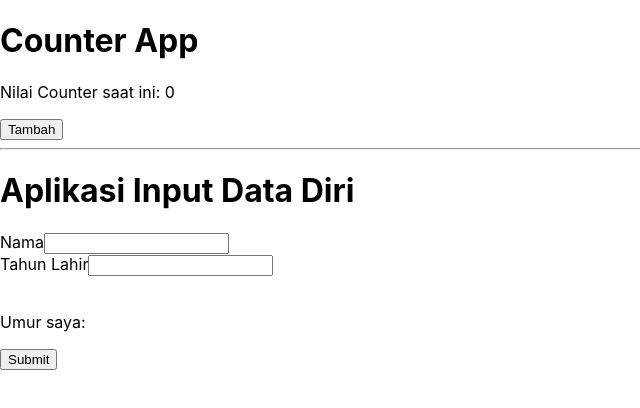
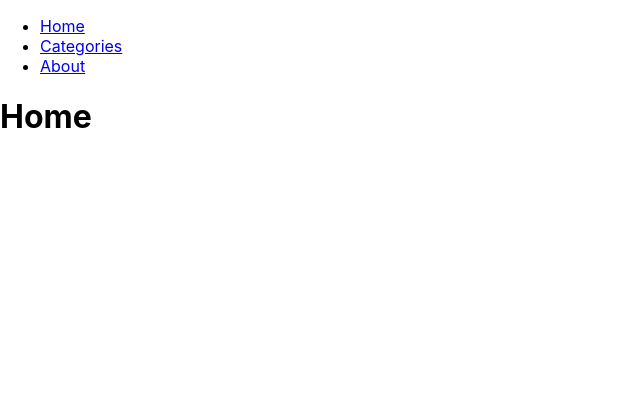
Before and after one commit to asyafii27/client-semina-bootcamp-2-, a React (Create React App) app: page / in a window 1280 px wide. Shown: the top 408 px of the page, without its empty margins (0-640 px from the left). Built offline with nearby package versions, Linux system fonts and the light colour scheme.

Commit message:
list reload pagetry to campare with single page application

```diff
--- a/package.json
+++ b/package.json
@@ -9,6 +9,7 @@
     "@testing-library/user-event": "^13.5.0",
     "react": "^19.0.0",
     "react-dom": "^19.0.0",
+    "react-router-dom": "^6.30.0",
     "react-scripts": "5.0.1",
     "web-vitals": "^2.1.4"
   },
--- a/src/App.js
+++ b/src/App.js
@@ -1,82 +1,46 @@
-import { useState } from 'react';
+import { useState } from "react";
+import {
+  createBrowserRouter,
+  RouterProvider,
+  Route,
+  Link,
+  Routes,
+  BrowserRouter,
+} from "react-router-dom";
+
 import './App.css';
-import Input from './components/Input';
+
+function Home() {
+  return <h1>Home</h1>
+}
+function Categories() {
+  return <h1>Categories</h1>
+}
+function About() {
+  return <h1>About</h1>
+}
 
 function App() {
-  const [number, setNumber] = useState(0);
-  const [form, setForm] = useState({
-    name: '',
-    usia: '',
-    tahunLahir: ''
-  });
-
-  const [error, setError] = useState('');
-
-
-  const klik = () => {
-    setNumber(number + 1);
-    console.log(number);
-  };
-
-  const handleSubmit = () => {
-    if (form.name === "") {
-      setError('Field tidak boleh kosong');
-    } else if (form.tahunLahir == '') {
-      setError('Tahun tidak boleh kosong')
-    } else {
-      const usia = 2025 - parseInt(form.tahunLahir);
-      setForm({ ...form, usia });
-    }
-  };
-
-  const handleChange = (e) => {
-    setError('');
-    if (e.target.name === 'name') {
-      console.log('cek nama' + e.target.value.length);
-      if (e.target.value.length < 3) {
-        console.log('cek nama2');
-        setError('Minimal 3 karakter');
-      }
-    }
-    setForm({
-      ...form,
-      [e.target.name]: e.target.value
-    })
-  };
-
   return (
-    <>
-      <h1>Counter App</h1>
-      <p>Nilai Counter saat ini: {number}</p>
-      <button onClick={klik}>Tambah</button>
-
-      <hr />
-      <h1>Aplikasi Input Data Diri</h1>
-
-      <label>Nama</label>
-      <Input
-        type="text"
-        name="name"
-        value={form.name}
-        onChange={handleChange}
-      />
-      <br />
-
-      <label>Tahun Lahir</label>
-      <Input
-        type="number"
-        name="tahunLahir"
-        value={form.tahunLahir}
-        onChange={handleChange}
-      />
-      <br />
-      <br />
-
-      <p>Umur saya: {form.usia}</p>
-      <button type="submit" onClick={handleSubmit}>Submit</button>
-      <p style={{color: 'red'}}>{error}</p>
-    </>
-  );
+    <BrowserRouter>
+      <ul>
+        <li>
+          <a href="/">Home</a>
+        </li>
+        <li>
+          <a href="/categories">Categories</a>
+        </li>
+        <li>
+          <a href="/about">About</a>
+        </li>
+      </ul>
+      <Routes>
+        <Route path="/" element={<Home />} />
+        <Route path="categories" element={<Categories />} />
+        <Route path="about" element={<About />} />
+      </Routes>
+    </BrowserRouter>
+  )
 }
 
 export default App;
```
Also changed, not shown: 2 other files (tests, documents, lock files or other folders).
